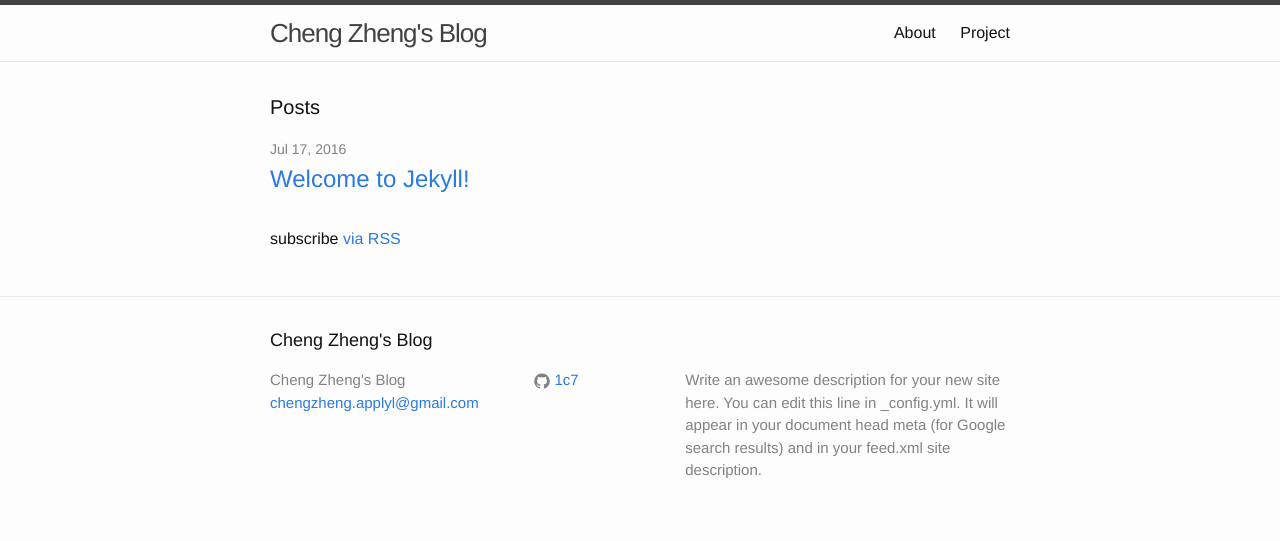
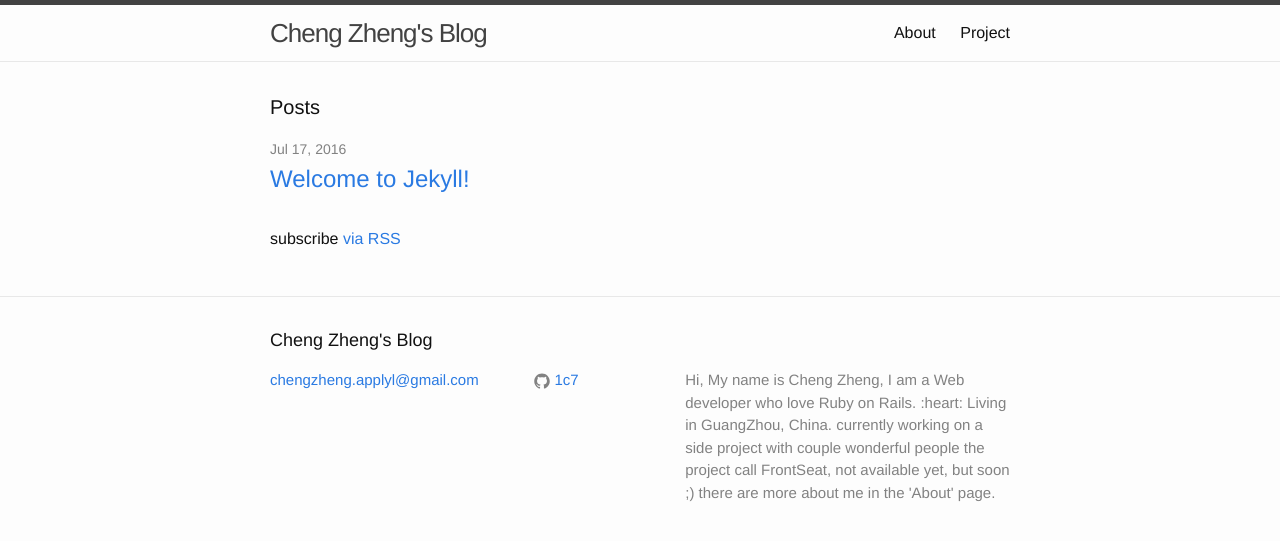
Before and after one commit to 1c7/1c7.github.io, a Jekyll site: the page built from index.html, in a window 1280 px wide. Shown: the top 541 px of the page. Built offline with Jekyll 4.4.1, drawn with Linux system fonts in a browser that asks for light colours.

Commit message:
footer and favicon

```diff
--- a/_config.yml
+++ b/_config.yml
@@ -9,11 +9,12 @@
 title: Cheng Zheng's Blog
 email: chengzheng.applyl@gmail.com
 description: > # this means to ignore newlines until "baseurl:"
-  Write an awesome description for your new site here. You can edit this
-  line in _config.yml. It will appear in your document head meta (for
-  Google search results) and in your feed.xml site description.
-baseurl: "" # the subpath of your site, e.g. /blog
-url: "http://yourdomain.com" # the base hostname & protocol for your site
+  Hi, My name is Cheng Zheng, I am a Web developer who love Ruby on Rails. :heart:
+  Living in GuangZhou, China. currently working on a side project with couple wonderful people
+  the project call FrontSeat, not available yet, but soon ;)
+  there are more about me in the 'About' page.
+
+url: "http://1c7.me" # the base hostname & protocol for your site
 # twitter_username: jekyllrb
 github_username:  1c7
 
--- a/_includes/footer.html
+++ b/_includes/footer.html
@@ -7,7 +7,6 @@
     <div class="footer-col-wrapper">
       <div class="footer-col footer-col-1">
         <ul class="contact-list">
-          <li>{{ site.title }}</li>
           <li><a href="mailto:{{ site.email }}">{{ site.email }}</a></li>
         </ul>
       </div>
--- a/_includes/head.html
+++ b/_includes/head.html
@@ -9,4 +9,5 @@
   <link rel="stylesheet" href="{{ "/css/main.css" | prepend: site.baseurl }}">
   <link rel="canonical" href="{{ page.url | replace:'index.html','' | prepend: site.baseurl | prepend: site.url }}">
   <link rel="alternate" type="application/rss+xml" title="{{ site.title }}" href="{{ "/feed.xml" | prepend: site.baseurl | prepend: site.url }}">
+  <link rel="icon" type="image/x-icon" href="favicon.ico" />
 </head>
```
Also changed, not shown: _drafts/2016-07-17-welcome-to-jekyll.markdown (added, +25 -0 lines).
